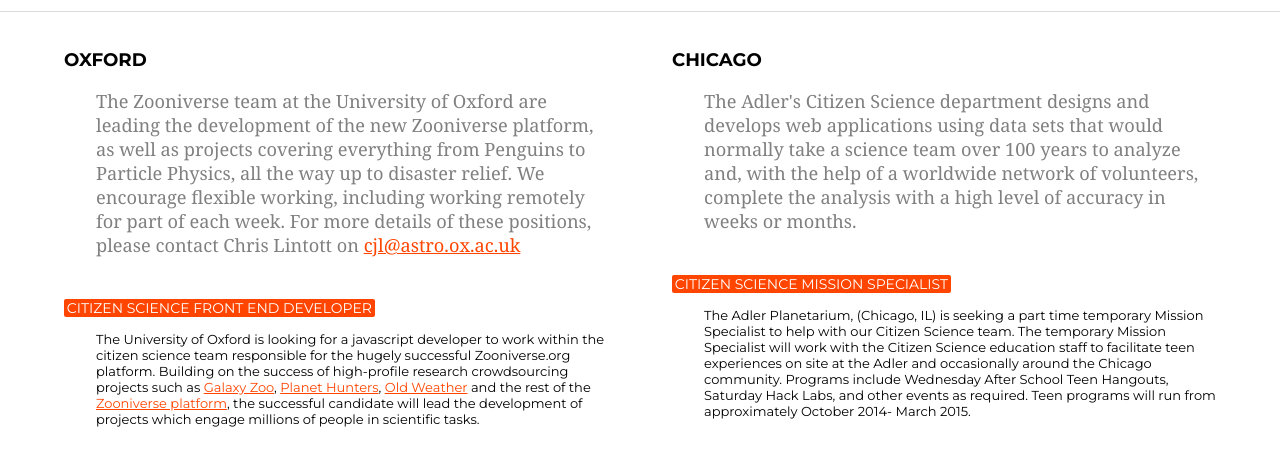
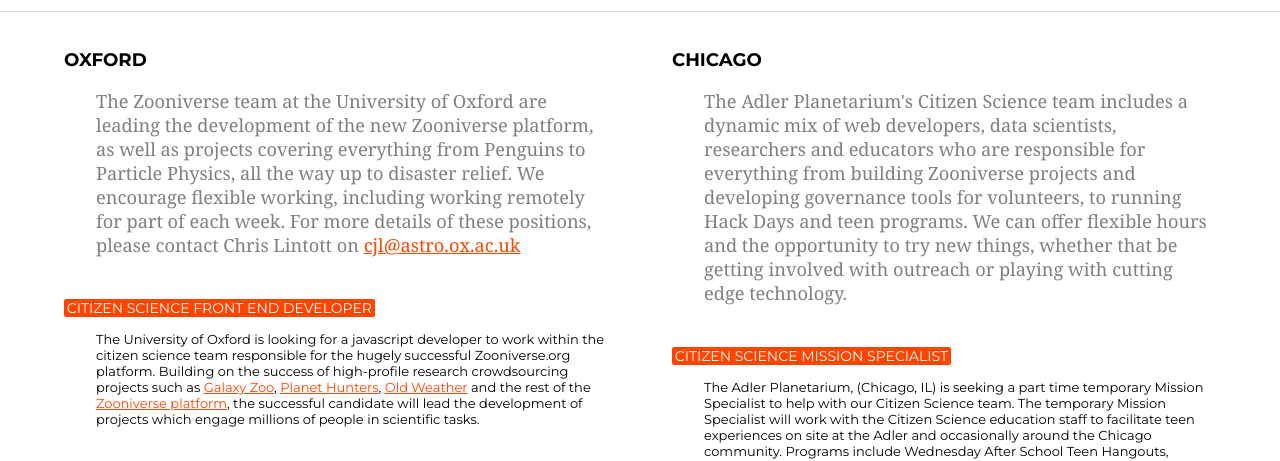
Before and after one commit to zooniverse/jobs.zooniverse.org, a website: page public/index.html in a window 1280 px wide. Shown: the part 455-916 px from the top of the page. Drawn offline with nearby package versions, Linux system fonts and the light colour scheme; files that its build step writes are made by us from their sources.

Commit message:
Update Chicago intro and add Jen as contact for #3

```diff
--- a/public/index.html
+++ b/public/index.html
@@ -65,12 +65,12 @@
 
         <section class="column content-container">
           <h3 class="chicago location-heading">Chicago</h3>
-          <p class="introduction">The Adler's Citizen Science department designs and develops web applications using data sets that would normally take a science team over 100 years to analyze and, with the help of a worldwide network of volunteers, complete the analysis with a high level of accuracy in weeks or months.</p>
+          <p class="introduction">The Adler Planetarium's Citizen Science team includes a dynamic mix of web developers, data scientists, researchers and educators who are responsible for everything from building Zooniverse projects and developing governance tools for volunteers, to running Hack Days and teen programs. We can offer flexible hours and the opportunity to try new things, whether that be getting involved with outreach or playing with cutting edge technology.</p>
 
           <div class="job">
             <p><a class="job-title" href="https://www.appone.com/MainInfoReq.asp?R_ID=941464&amp;B_ID=91&amp;fid=1&amp;Adid=&amp;ssbgcolor=000000&amp;SearchScreenID=1859&amp;CountryID=3&amp;LanguageID=2">Citizen Science Mission Specialist</a></p>
             <div class="job-description">
-              <p>The Adler Planetarium, (Chicago, IL) is seeking a part time temporary Mission Specialist to help with our Citizen Science team. The temporary Mission Specialist will work with the Citizen Science education staff to facilitate teen experiences on site at the Adler and occasionally around the Chicago community. Programs include Wednesday After School Teen Hangouts, Saturday Hack Labs, and other events as required. Teen programs will run from approximately October 2014- March 2015.</p>
+              <p>The Adler Planetarium, (Chicago, IL) is seeking a part time temporary Mission Specialist to help with our Citizen Science team. The temporary Mission Specialist will work with the Citizen Science education staff to facilitate teen experiences on site at the Adler and occasionally around the Chicago community. Programs include Wednesday After School Teen Hangouts, Saturday Hack Labs, and other events as required. Teen programs will run from approximately October 2014- March 2015. Contact Jen Bundy at <a href="mailto:jbundy@adlerplanetarium.org">jbundy@adlerplanetarium.org</a> for more details.</p>
             </div>
           </div>
         </section>
```
